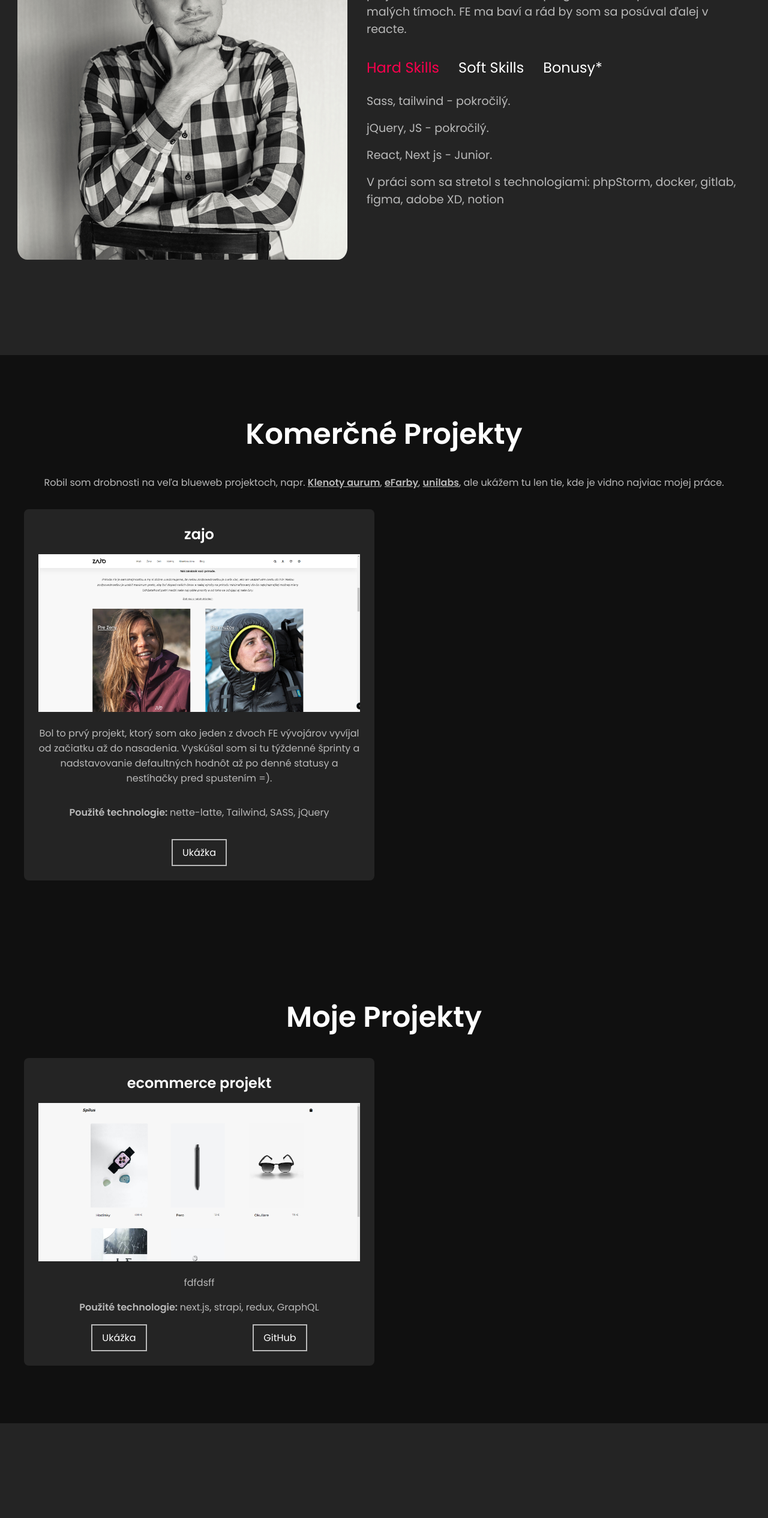
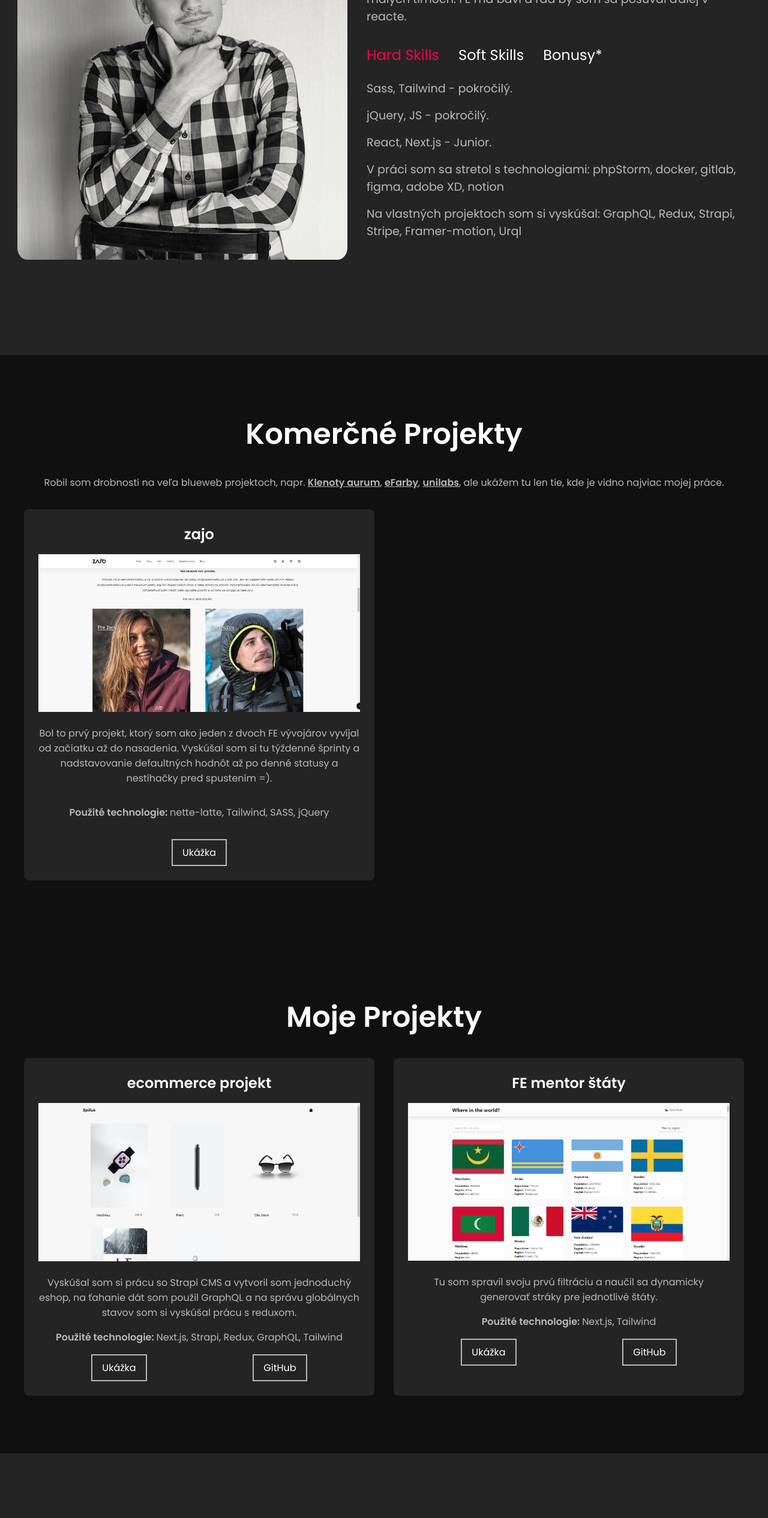
Before and after one commit to Patrik17671/Spilus_Portfolio, a React (Create React App) app: page / in a window 1280 px wide. Shown: the part 1360-3891 px from the top of the page at 60% size. Built offline with nearby package versions, Linux system fonts and the light colour scheme.

Commit message:
Uptade projects

```diff
--- a/src/components/Footer.js
+++ b/src/components/Footer.js
@@ -14,7 +14,7 @@ const Footer = () => {
                 <li><a href="https://www.linkedin.com/in/patrik-spilka-7baaa320a/"  rel="noreferrer" target="_blank"><IoLogoLinkedin /></a></li>
                 <li><a href="https://www.instagram.com/patrik_spilus/" rel="noreferrer" target="_blank"><FiInstagram /></a></li>
             </ul>
-        <p>Copyright © {currentYear} <em>Spilus</em> All Rights Reserved.</p>
+        <p>Copyright © {currentYear} <em>Spilus</em> All Jokes Reserved.</p>
         </StyledFooter>
     );
 };
--- a/src/pages/About.js
+++ b/src/pages/About.js
@@ -35,11 +35,14 @@ const About = () => {
                     </ul>
                     <StyledSkills>
                         <div className={activeClass === 1 ? "active" : "hide"}>
-                            <p>Sass, tailwind - pokročilý.</p>
+                            <p>Sass, Tailwind - pokročilý.</p>
                             <p>jQuery, JS - pokročilý.</p>
-                            <p>React, Next js - Junior.</p>
+                            <p>React, Next.js - Junior.</p>
                             <p>V práci som sa stretol s technologiami:
                                 phpStorm, docker, gitlab, figma, adobe XD, notion
+                            </p>
+                            <p>Na vlastných projektoch som si vyskúšal:
+                                GraphQL, Redux, Strapi, Stripe, Framer-motion, Urql
                             </p>
                         </div>
 
@@ -54,6 +57,7 @@ const About = () => {
                             <p>Hm zvládnem vymeniť olej v aute.</p>
                             <p>Aj narúbať drevo.</p>
                             <p>Dokonca vyhrať WarZony.</p>
+                            <p>Sem tam zo mňa vypadne nejaký ftípek.</p>
                             <img src={cool} alt="" height="50px"/>
                         </div>
                     </StyledSkills>
--- a/src/pages/Projects.js
+++ b/src/pages/Projects.js
@@ -5,7 +5,8 @@ import ProjectsCard from "../components/ProjectsCard";
 // import musicApp from "../images/musicapp.jpg";
 // import gamesApp from "../images/reactApp.jpg";
 import nextEcommerce from "../images/next-ecommerce.jpg";
-//Animatins
+import feMentor from "../images/fe-mentor.jpg";
+//Animations
 import {motion} from "framer-motion";
 import {useScroll, fadeAnimation} from "../components/animations";
 
@@ -20,10 +21,20 @@ const Projects = () => {
                 <ProjectsCard
                     nameOfProject="ecommerce projekt"
                     imgOfProject={nextEcommerce}
-                    description="fdfdsff"
-                    technology="next.js, strapi, redux, GraphQL"
+                    description="Vyskúšal som si prácu so Strapi CMS a vytvoril som jednoduchý eshop,
+                    na ťahanie dát som použil GraphQL a na správu globálnych stavov som si vyskúšal prácu s reduxom."
+                    technology="Next.js, Strapi, Redux, GraphQL, Tailwind"
                     link="https://spilus-ecommerce.vercel.app/"
-                    githubLink="https://github.com/Patrik17671/React-music-app"
+                    githubLink="https://github.com/Patrik17671/Strapi-next-ecommerce"
+                />
+                <ProjectsCard
+                    nameOfProject="FE mentor štáty"
+                    imgOfProject={feMentor}
+                    description="Tu som spravil svoju prvú filtráciu a naučil sa dynamicky
+                     generovať stráky pre jednotlivé štáty."
+                    technology="Next.js, Tailwind"
+                    link="https://fe-mentor-countries.vercel.app/"
+                    githubLink="https://github.com/Patrik17671/FE-mentor-flags"
                 />
                 {/*<ProjectsCard*/}
                 {/*    nameOfProject="Game Searcher"*/}
```
Also changed, not shown: src/images/fe-mentor.jpg (added).
